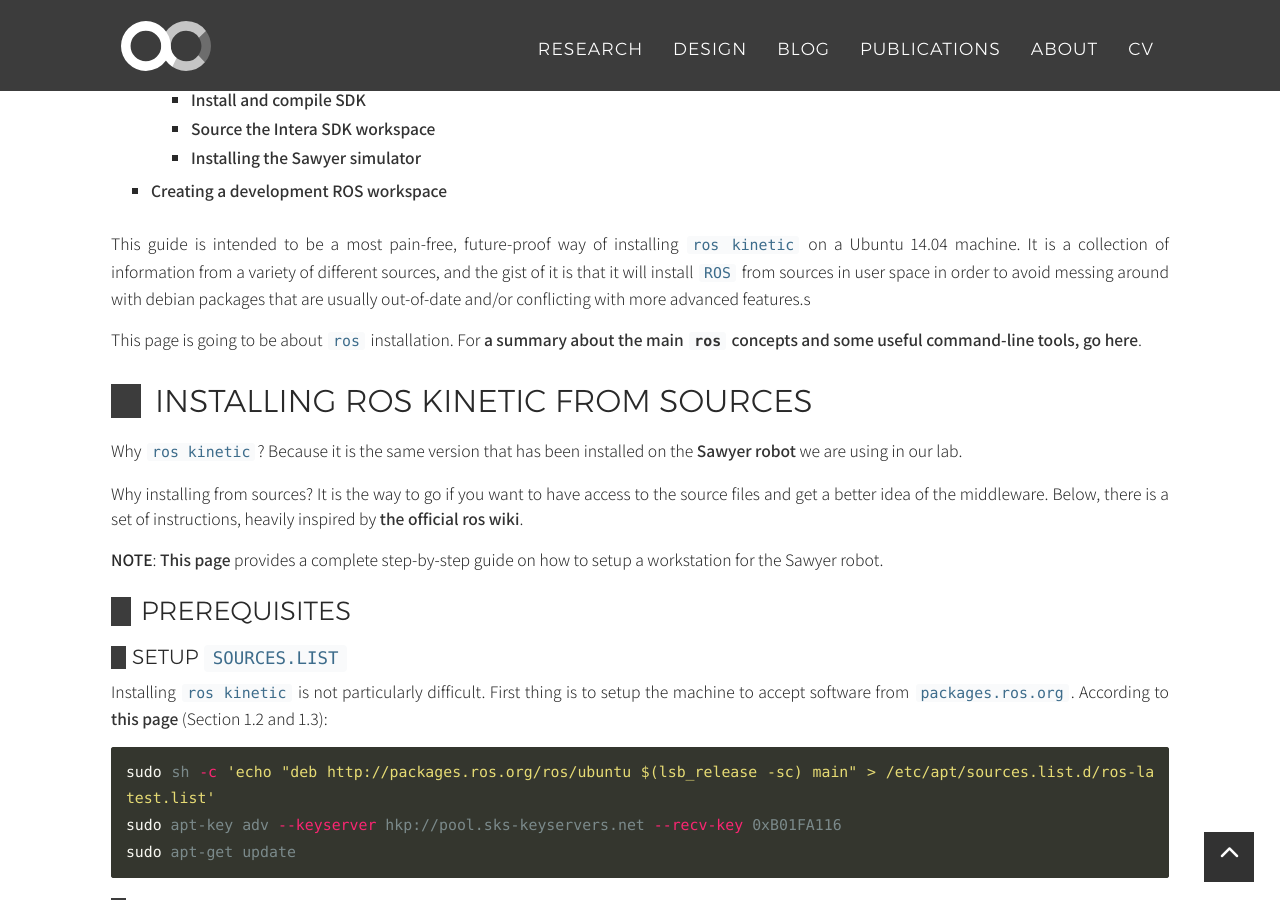
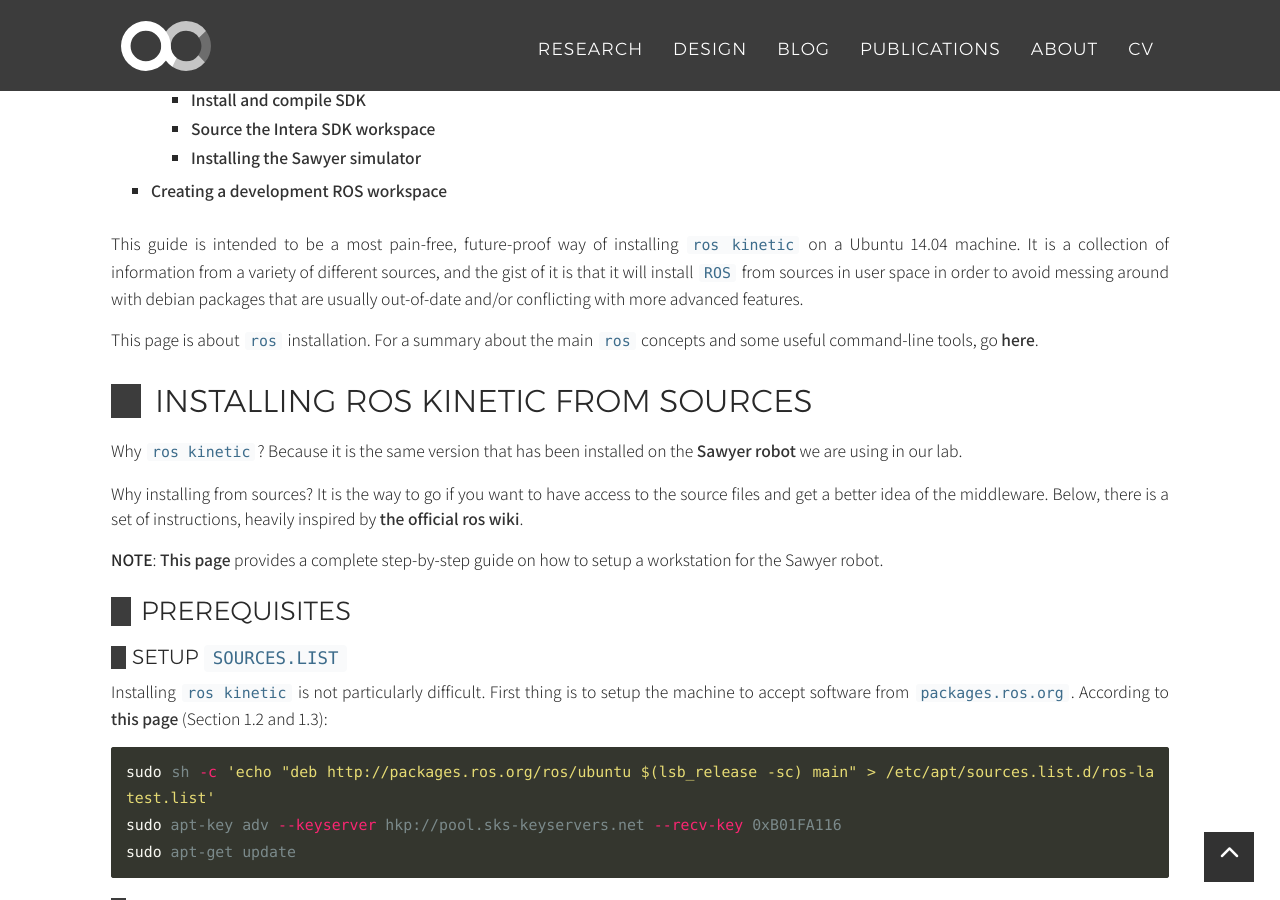
Before and after one commit to alecive/alecive.github.io, a Jekyll site: the page built from _posts/blog/2018-10-18-ROS-kinetic-installation.md, in a window 1280 px wide and 900 px high, scrolled down 713 px. Built offline with Jekyll 4.4.1, drawn with Linux system fonts in a browser that asks for light colours; nearby versions of some CDN libraries; some web fonts are replaced.

Commit message:
[blog] Minor

```diff
--- a/_posts/blog/2018-10-18-ROS-kinetic-installation.md
+++ b/_posts/blog/2018-10-18-ROS-kinetic-installation.md
@@ -11,9 +11,9 @@ permalink: ros_kinetic_installation.html
 * This line will be replaced by the ToC, excluding the "Contents" header
 {:toc}
 
-This guide is intended to be a most pain-free, future-proof way of installing `ros kinetic` on a Ubuntu 14.04 machine. It is a collection of information from a variety of different sources, and the gist of it is that it will install `ROS` from sources in user space in order to avoid messing around with debian packages that are usually out-of-date and/or conflicting with more advanced features.s
+This guide is intended to be a most pain-free, future-proof way of installing `ros kinetic` on a Ubuntu 14.04 machine. It is a collection of information from a variety of different sources, and the gist of it is that it will install `ROS` from sources in user space in order to avoid messing around with debian packages that are usually out-of-date and/or conflicting with more advanced features.
 
-This page is going to be about `ros` installation. For [a summary about the main `ros` concepts and some useful command-line tools, go here]({% post_url blog/2018-04-18-ROS-concepts %}).
+This page is about `ros` installation. For a summary about the main `ros` concepts and some useful command-line tools, go [here]({% post_url blog/2018-04-18-ROS-concepts %}).
 
 # Installing ROS kinetic from sources
 
```
Also changed, not shown: other parts of _posts/blog/2018-10-18-ROS-kinetic-installation.md (+1 -1 lines), _posts/blog/2018-04-18-ROS-concepts.md (+1 -1 lines), _posts/blog/2018-06-14-ROS-indigo-installation.md (+2 -2 lines).
